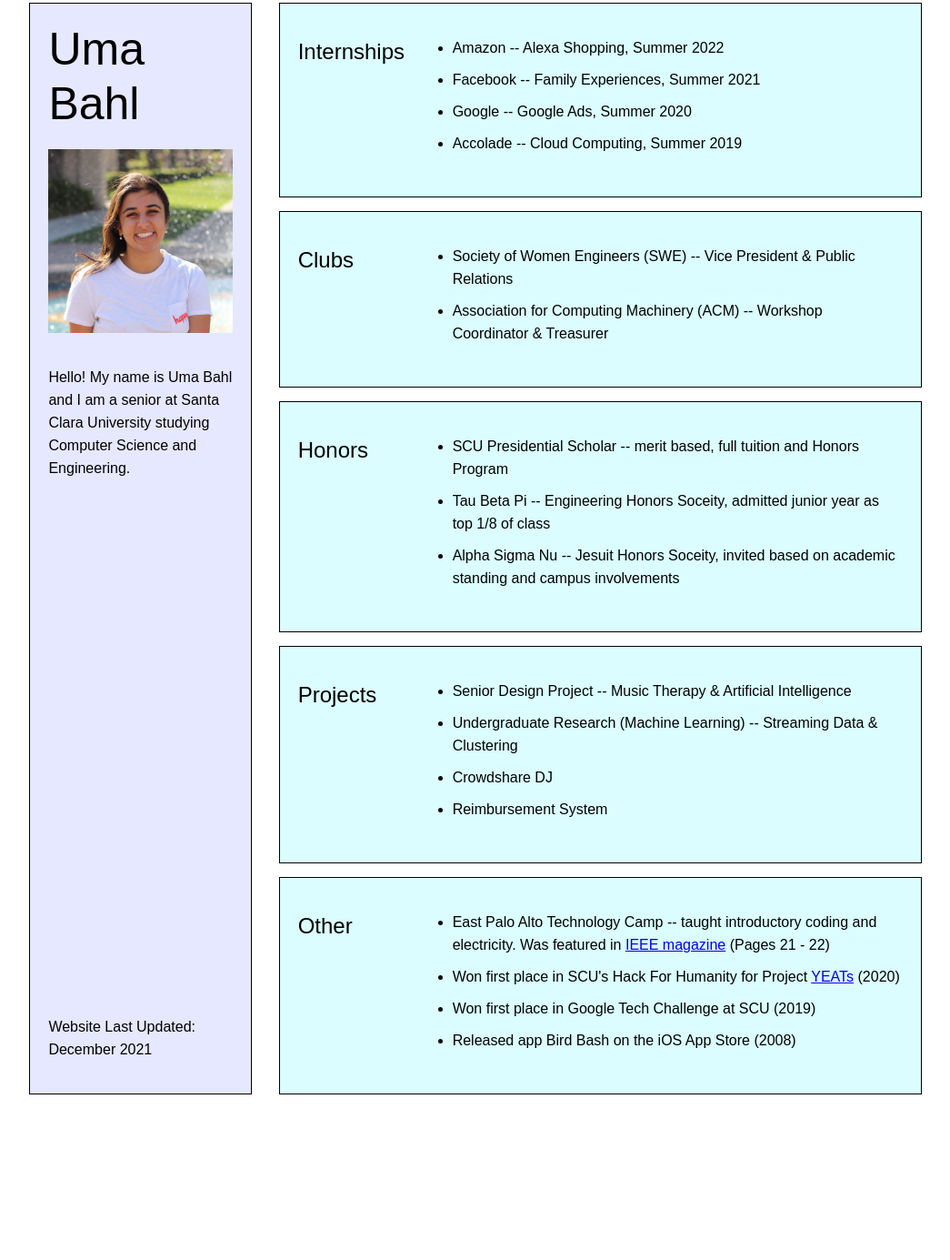
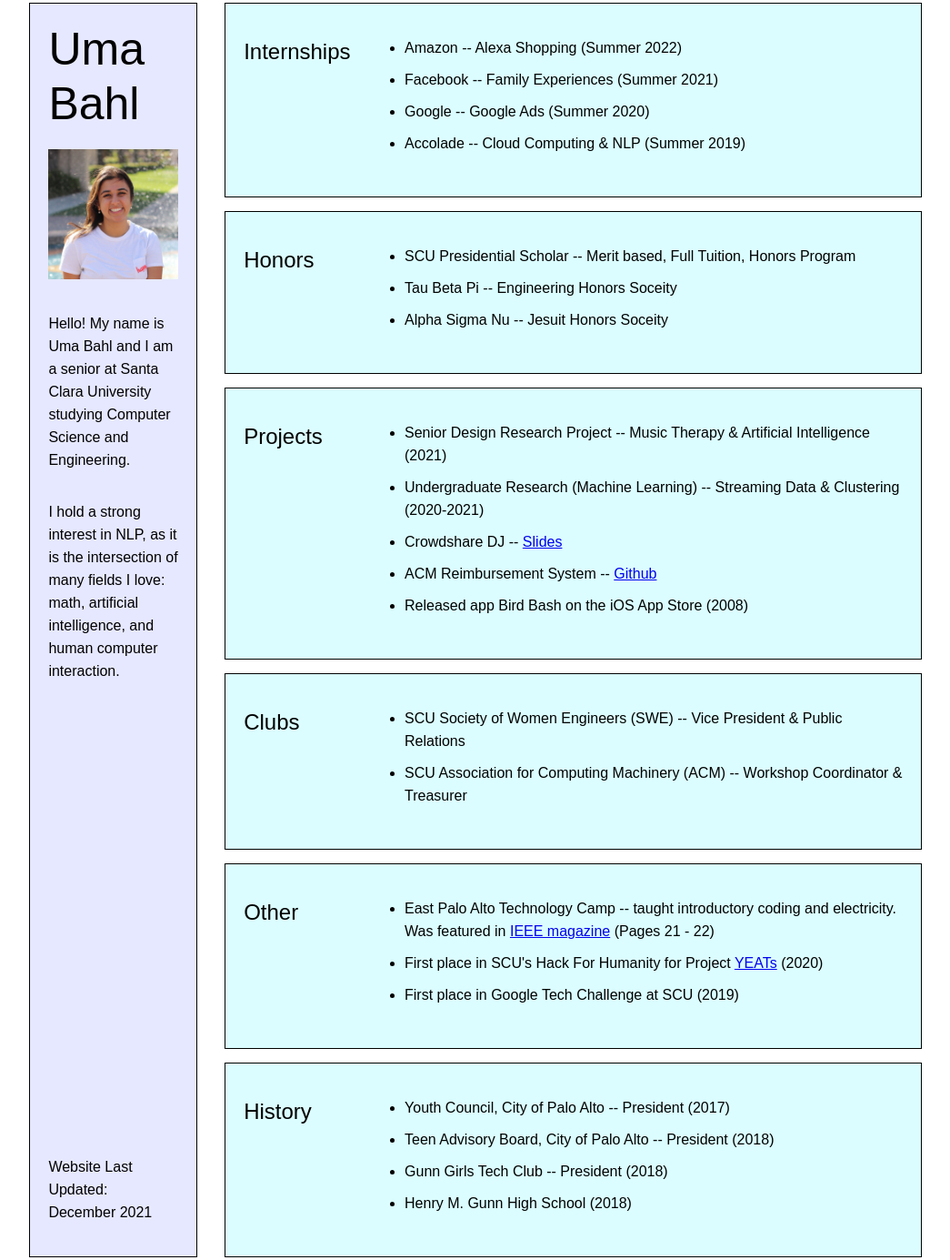
Before and after one commit to ubahl/Portfolio-Website, a plain HTML site: page index.html in a window 1280 px wide. Shown: the part 20-1405 px from the top of the page at 91% size, without its empty margins (117-1162 px from the left). Before the commit the page ends 1246 px from the top, so only its background shows below. Drawn offline with Linux system fonts and the light colour scheme.

Commit message:
Edits picture ratio and website content.

```diff
--- a/index.css
+++ b/index.css
@@ -65,6 +65,13 @@ ul
 {
 	display: flex;
 	flex-flow: column;
+	padding-bottom: 100%;
+}
+
+#uma-img
+{
+	width: 100%;
+	height: auto;
 }
 
 #website-information
--- a/index.html
+++ b/index.html
@@ -10,7 +10,12 @@
 				<section id="top-information">
 					<h1> Uma Bahl </h1>
 					<img id="uma-img" src="./uma.jpeg" alt="Picture of Me">
-					<p id="intro-text"> Hello! My name is Uma Bahl and I am a senior at Santa Clara University studying Computer Science and Engineering. </p>
+					<p id="intro-text">
+						Hello! My name is Uma Bahl and I am a senior at Santa Clara University studying Computer Science and Engineering.
+					</p>
+					<p>
+						I hold a strong interest in NLP, as it is the intersection of many fields I love: math, artificial intelligence, and human computer interaction.
+					</p>
 				</section>
 				<p> Website Last Updated: December 2021 </p>
 			</section>
@@ -18,43 +23,52 @@
 				<section class="accomplishment-box">
 					<h2> Internships </h2>
 					<ul>
-						<li> <strong>Amazon</strong> -- Alexa Shopping, Summer 2022 </li>
-						<li> <strong>Facebook</strong> -- Family Experiences, Summer 2021 </li>
-						<li> <strong>Google</strong> -- Google Ads, Summer 2020 </li>
-						<li> <strong>Accolade</strong> -- Cloud Computing, Summer 2019 </li>
+						<li> <strong>Amazon</strong> -- Alexa Shopping (Summer 2022)  </li>
+						<li> <strong>Facebook</strong> -- Family Experiences (Summer 2021) </li>
+						<li> <strong>Google</strong> -- Google Ads (Summer 2020) </li>
+						<li> <strong>Accolade</strong> -- Cloud Computing & NLP (Summer 2019) </li>
+					</ul>
+				</section>
+				<section class="accomplishment-box">
+					<h2> Honors </h2>
+					<ul>
+						<li> <strong>SCU Presidential Scholar</strong> -- Merit based, Full Tuition, Honors Program </li>
+						<li> <strong>Tau Beta Pi</strong> -- Engineering Honors Soceity </li>
+						<li> <strong>Alpha Sigma Nu</strong> -- Jesuit Honors Soceity</li>
+					</ul>
+				</section>
+				<section class="accomplishment-box">
+					<h2> Projects </h2>
+					<ul>
+						<li> <strong>Senior Design Research Project</strong> -- Music Therapy & Artificial Intelligence (2021) </li>
+						<li> <strong>Undergraduate Research (Machine Learning)</strong> -- Streaming Data & Clustering (2020-2021)   </li>
+						<li> <strong>Crowdshare DJ</strong> -- <a href="https://drive.google.com/file/d/1A5hzKcrV3qcivphx8XfmuvOIXhpJ62xG/view?usp=sharing">Slides</a> </li>
+						<li> <strong>ACM Reimbursement System</strong> -- <a href="https://github.com/ubahl/expenses">Github</a></li>
+						<li> Released app Bird Bash on the <strong>iOS App Store</strong> (2008) </li>
 					</ul>
 				</section>
 				<section class="accomplishment-box">
 					<h2> Clubs </h2>
 					<ul>
-						<li> <strong>Society of Women Engineers (SWE)</strong> -- Vice President & Public Relations </li>
-						<li> <strong>Association for Computing Machinery (ACM)</strong> -- Workshop Coordinator & Treasurer </li>
-					</ul>
-				</section>
-				<section class="accomplishment-box">
-					<h2> Honors </h2>
-					<ul>
-						<li> <strong>SCU Presidential Scholar</strong> -- merit based, full tuition and Honors Program </li>
-						<li> <strong>Tau Beta Pi</strong> -- Engineering Honors Soceity, admitted junior year as top 1/8 of class </li>
-						<li> <strong>Alpha Sigma Nu</strong> -- Jesuit Honors Soceity, invited based on academic standing and campus involvements</li>
-					</ul>
-				</section>
-				<section class="accomplishment-box">
-					<h2> Projects </h2>
-					<ul>
-						<li> <strong>Senior Design Project</strong> -- Music Therapy & Artificial Intelligence </li>
-						<li> <strong>Undergraduate Research (Machine Learning)</strong> -- Streaming Data & Clustering </li>
-						<li> <strong>Crowdshare DJ</strong> </li>
-						<li> <strong>Reimbursement System</strong> </li>
+						<li> <strong>SCU Society of Women Engineers (SWE)</strong> -- Vice President & Public Relations </li>
+						<li> <strong>SCU Association for Computing Machinery (ACM)</strong> -- Workshop Coordinator & Treasurer </li>
 					</ul>
 				</section>
 				<section class="accomplishment-box">
 					<h2> Other </h2>
 					<ul>
 						<li> <strong>East Palo Alto Technology Camp</strong> -- taught introductory coding and electricity. Was featured in <a href="www.ieee.org/ns/periodicals/EDS/oct2017/index.html">IEEE magazine</a> (Pages 21 - 22) </li>
-						<li> Won <strong>first place</strong> in SCU's Hack For Humanity for Project <a href="https://devpost.com/software/yeats"> YEATs</a> (2020) </li>
-						<li> Won <strong>first place</strong> in Google Tech Challenge at SCU (2019) </li>
-						<li> Released app Bird Bash on the <strong>iOS App Store</strong> (2008) </li>
+						<li> <strong>First place</strong> in SCU's Hack For Humanity for Project <a href="https://devpost.com/software/yeats"> YEATs</a> (2020) </li>
+						<li> <strong>First place</strong> in Google Tech Challenge at SCU (2019) </li>
+					</ul>
+				</section>
+				<section class="accomplishment-box">
+					<h2> History </h2>
+					<ul>
+						<li> <strong>Youth Council, City of Palo Alto</strong> -- President (2017) </li>
+						<li> <strong>Teen Advisory Board, City of Palo Alto</strong> -- President (2018) </li>
+						<li> <strong>Gunn Girls Tech Club</strong> -- President (2018)  </li>
+						<li> <strong>Henry M. Gunn</strong> High School (2018) </li>
 					</ul>
 				</section>
 			</section>
```
